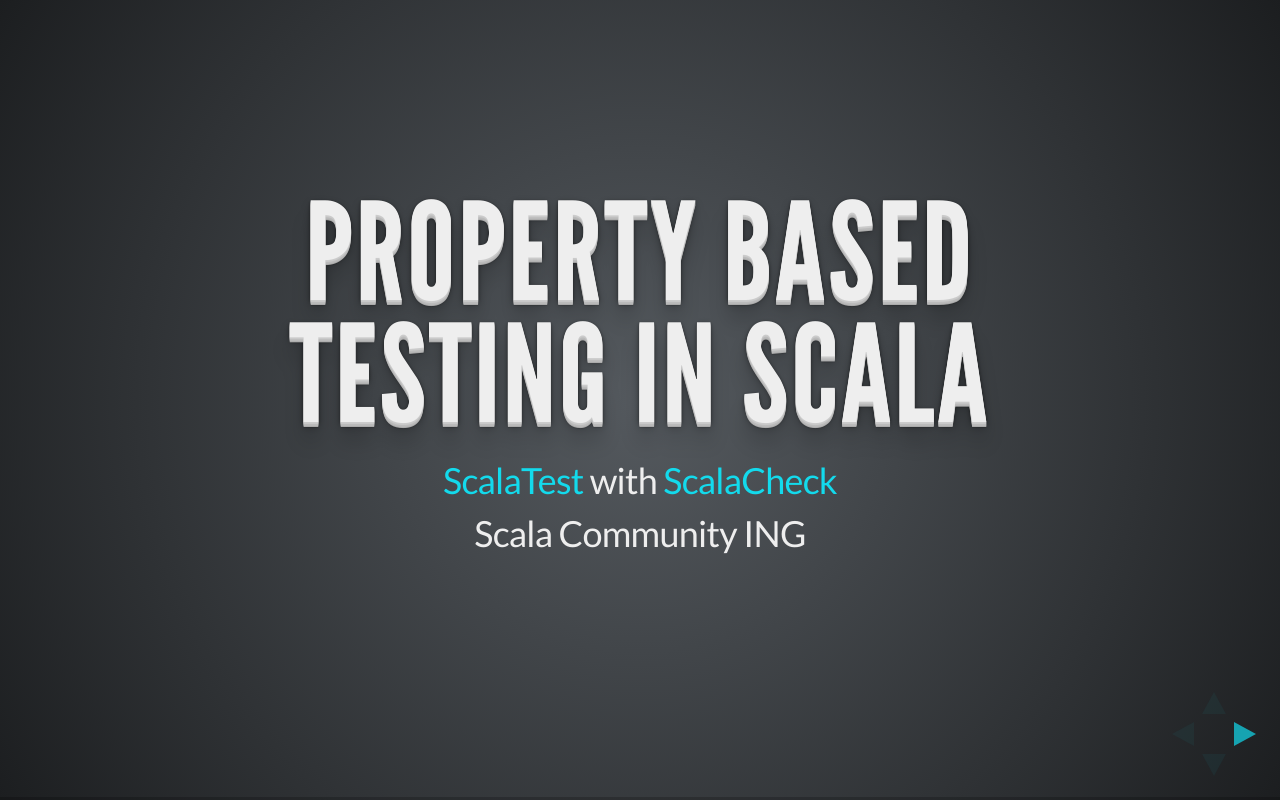
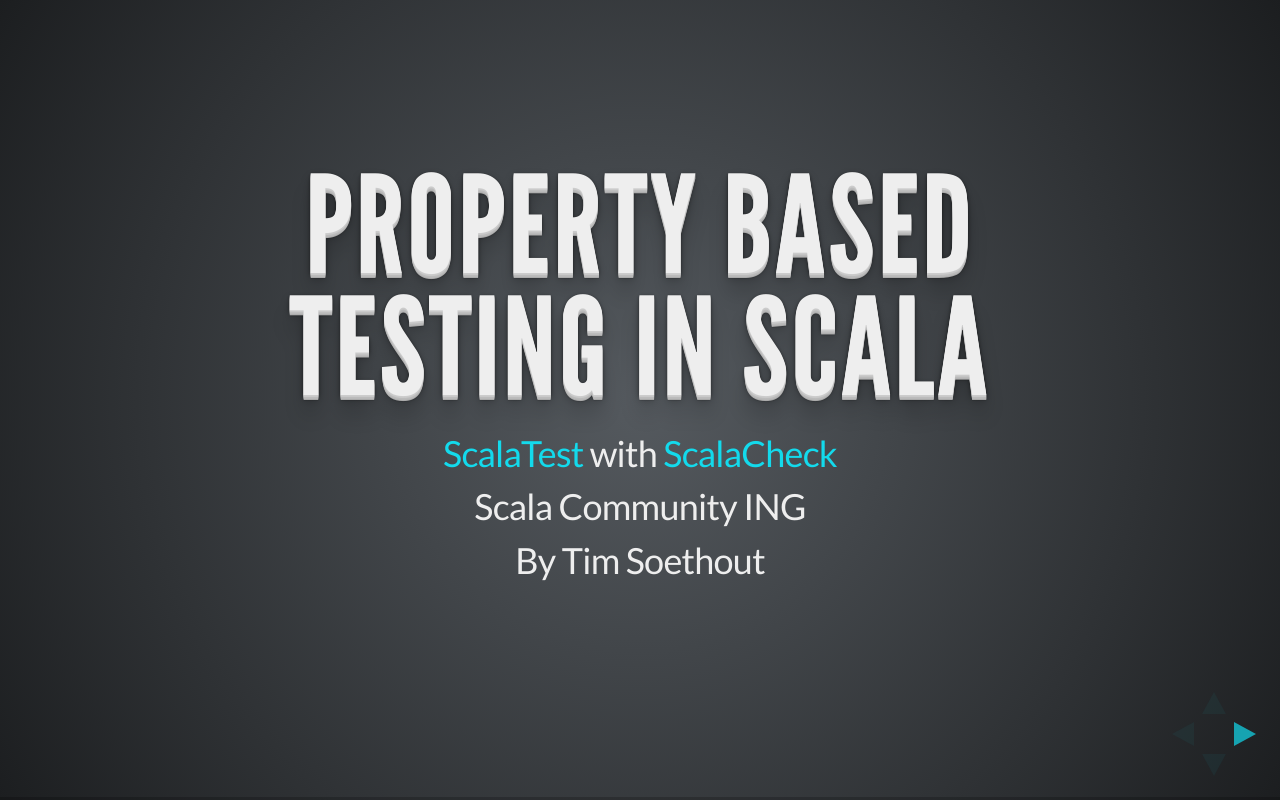
Before and after one commit to TimSoethout/PropertyBasedTestingScalaCheck, a website: page index.html in a window 1280 px wide. Drawn offline with nearby package versions, Linux system fonts and the light colour scheme; some packages are replaced by stand-ins of ours.

Commit message:
added name to first slide

```diff
--- a/index.html
+++ b/index.html
@@ -46,6 +46,7 @@
 					<h1>Property based testing in Scala</h1>
 					<p><a href="http://www.scalatest.org/user_guide/property_based_testing">ScalaTest</a> with <a href="http://scalacheck.org/">ScalaCheck</a></p>
 					<p>Scala Community ING</p>
+					<p>By Tim Soethout</p>
 				</section>
 
 				<section>
```
